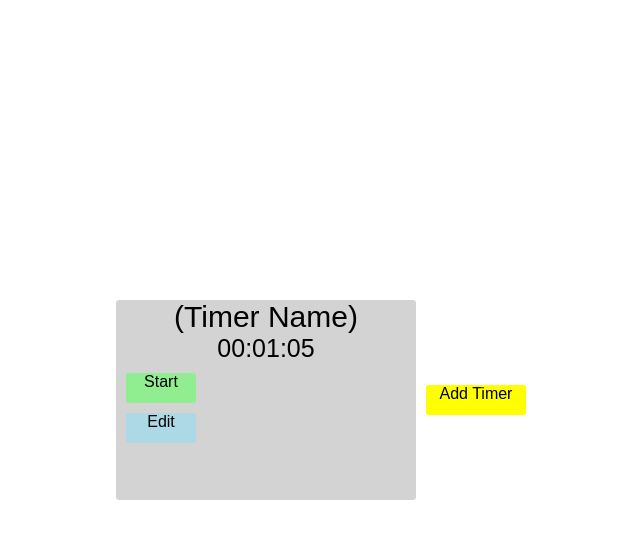
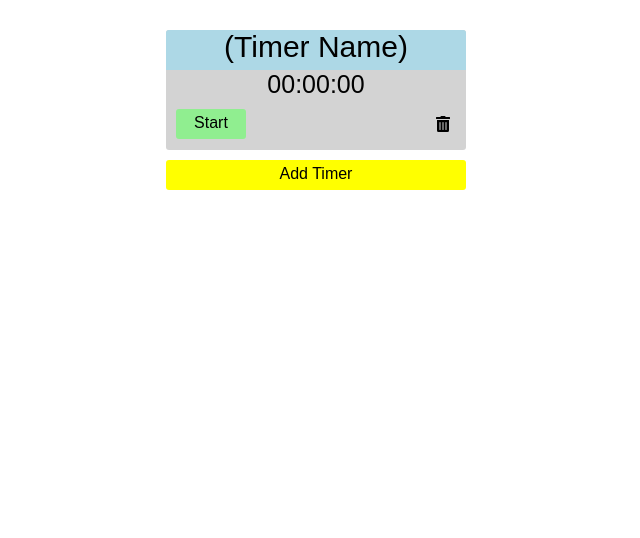
Before and after one commit to jacobira/react-timer-project, a React (Create React App) app: page / in a window 1280 px wide. Shown: the top 538 px of the page, without its empty margins (324-964 px from the left). Built offline with nearby package versions, Linux system fonts and the light colour scheme.

Commit message:
Final product for submission, including final stylings, delete function, logic corrections, etc.

```diff
--- a/package.json
+++ b/package.json
@@ -3,6 +3,11 @@
   "version": "0.1.0",
   "private": true,
   "dependencies": {
+    "@fortawesome/fontawesome-svg-core": "^1.2.2",
+    "@fortawesome/free-solid-svg-icons": "^5.2.0",
+    "@fortawesome/react-fontawesome": "^0.1.2",
+    "i": "^0.3.6",
+    "npm": "^6.4.0",
     "react": "^16.4.2",
     "react-dom": "^16.4.2",
     "react-scripts": "1.1.4"
--- a/src/App.css
+++ b/src/App.css
@@ -4,6 +4,8 @@ html {
 
 body {
   height: 100%;
+  padding-top: 20px;
+  padding-bottom: 20px;
 }
 
 #root {
@@ -14,14 +16,18 @@ body {
 
 .App {
   text-align: center;
-  display: flex;
   justify-content: center;
-  align-items: center;
 }
 
 .addTimer {
-  height: 30px;
-  width: 100px;
+  height: 20px;
+  width: 300px;
+  padding-top: 5px;
+  padding-bottom: 5px;
+  margin-left: 10px;
+  margin-right: 10px;
+  margin-bottom: 30px;
+  text-align: center;
   border-radius: 3px;
   cursor: pointer;
   background-color: yellow;
--- a/src/App.js
+++ b/src/App.js
@@ -1,8 +1,10 @@
 import React, { Component } from 'react';
 import './App.css';
 import { Timer } from './components/timer.js';
+import { library } from '@fortawesome/fontawesome-svg-core';
+import { faTrashAlt } from '@fortawesome/free-solid-svg-icons';
 
-
+library.add(faTrashAlt);
 
 class App extends Component {
 
--- a/src/components/timer.css
+++ b/src/components/timer.css
@@ -1,5 +1,5 @@
 .timer-box {
-    height: 200px;
+    height: 120px;
     width: 300px;
     border-radius: 3px;
     margin: 10px;
@@ -7,7 +7,11 @@
 }
 
 .timer-name {
+    height: 40px;
     font-size: 30px;
+    border-top-left-radius: 3px;
+    border-top-right-radius: 3px;
+    background-color: lightblue;
 }
 
 .timer-numbers {
@@ -16,9 +20,15 @@
     justify-content: center;
 }
 
+.box-bottom {
+    display: flex;
+}
+
 .button {
-    height: 30px;
+    height: 20px;
     width: 70px;
+    padding-top: 5px;
+    padding-bottom: 5px;
     border-radius: 3px;
     cursor: pointer;
     margin: 10px;
@@ -32,6 +42,8 @@
     background-color: lightpink;
 }
 
-.edit {
-    background-color: lightblue;
+.trash {
+    height: 50px;
+    margin-left: 180px;
+    cursor: pointer;
 }
--- a/src/components/timer.js
+++ b/src/components/timer.js
@@ -1,38 +1,38 @@
 import React, { Component } from 'react';
 import './timer.css';
+import { FontAwesomeIcon } from '@fortawesome/react-fontawesome';
 
 export class Timer extends Component {
 
     constructor(props){
         super(props);
+
         this.startStop = this.startStop.bind(this);
         this.countDown = this.countDown.bind(this);
+        this.numberFormat = this.numberFormat.bind(this);
+        this.deleteTimer = this.deleteTimer.bind(this);
     }
+
 
     render() {
         return (
-            <div className="timer-box">
+            <div className="timer-box" id={this.props.num + "timer-box"}>
                 <div className="timer-content">
-                    <div className="timer-name">
+                    <div className="timer-name" contentEditable={true}>
                         (Timer Name)
                     </div>
                     <div className="timer-numbers">
-                        <div id={this.props.num + "timer-value1"}>00</div>:
-                        <div id={this.props.num + "timer-value2"}>01</div>:
-                        <div id={this.props.num + "timer-value3"}>05</div>
+                        <div id={this.props.num + "timer-value1"} contentEditable={true}>00</div>:
+                        <div id={this.props.num + "timer-value2"} contentEditable={true}>00</div>:
+                        <div id={this.props.num + "timer-value3"} contentEditable={true}>00</div>
                     </div>
                 </div>
                 <div className="box-bottom">
                     <div className="button start" id={this.props.num + "start-stop"} onClick={this.startStop}>
                         Start
                     </div>
-                    <div className="edit-delete">
-                        <div className="button edit">
-                            Edit
-                        </div>
-                        <div className="delete">
-                            {/*trash can icon here*/}
-                        </div>
+                    <div className="delete">
+                        <FontAwesomeIcon className="trash" icon="trash-alt" onClick={this.deleteTimer}/>
                     </div>
                 </div>
             </div>
@@ -43,6 +43,7 @@ export class Timer extends Component {
     startStop() {
 
         let element = document.getElementById(this.props.num + "start-stop");
+        this.numberFormat();
 
         if (element.innerHTML === "Start"){
             element.innerHTML = "Stop";
@@ -59,6 +60,38 @@ export class Timer extends Component {
             element.classList.add("start");
             clearInterval(this.interval);
             console.log("Timer stopped");
+        }
+    }
+
+    numberFormat(){
+
+        let element1 = document.getElementById(this.props.num + "timer-value1");
+        let element2 = document.getElementById(this.props.num + "timer-value2");
+        let element3 = document.getElementById(this.props.num + "timer-value3");
+
+        if (Number(element1.innerHTML) >=0 && Number(element1.innerHTML) <10){
+            element1.innerHTML = "0" + (Number(element1.innerHTML)).toString();
+        }
+        if (Number(element2.innerHTML) >=0 && Number(element2.innerHTML) <10){
+            element2.innerHTML = "0" + (Number(element2.innerHTML)).toString();
+        }
+        if (Number(element3.innerHTML) >=0 && Number(element3.innerHTML) <10){
+            element3.innerHTML = "0" + (Number(element3.innerHTML)).toString();
+        }
+
+        if (Number(element1.innerHTML) > 59 || Number(element1.innerHTML < 0)){
+            element1.innerHTML = "00";
+            alert("Please enter correct time measurements");
+            return
+        }
+        if (Number(element2.innerHTML) > 59 || Number(element2.innerHTML < 0)){
+            element2.innerHTML = "00";
+            alert("Please enter correct time measurements");
+            return
+        }
+        if (Number(element3.innerHTML) > 59 || Number(element3.innerHTML < 0)){
+            element3.innerHTML = "00";
+            alert("Please enter correct time measurements");
         }
     }
 
@@ -87,12 +120,13 @@ export class Timer extends Component {
                     if (element1.innerHTML < 10){
                         element1.innerHTML = '0' + element1.innerHTML;
                     }
+
+                    element2.innerHTML = "60";
+                    element3.innerHTML = "00";
                 }
-                if (Number(element1.innerHTML) === 0){
-                    alert("End of timer!");
-                    console.log("Timer concluded.");
-                    clearInterval(this.interval);
+                else {
                     this.startStop();
+                    return
                 }
             }
             if (Number(element2.innerHTML) > 0){
@@ -105,4 +139,9 @@ export class Timer extends Component {
 
         }
     }
+
+    deleteTimer() {
+        this.startStop();
+        document.getElementById(this.props.num + "timer-box").remove();
+    }
 }
```
Also changed, not shown: 1 other file (tests, documents, lock files or other folders).
